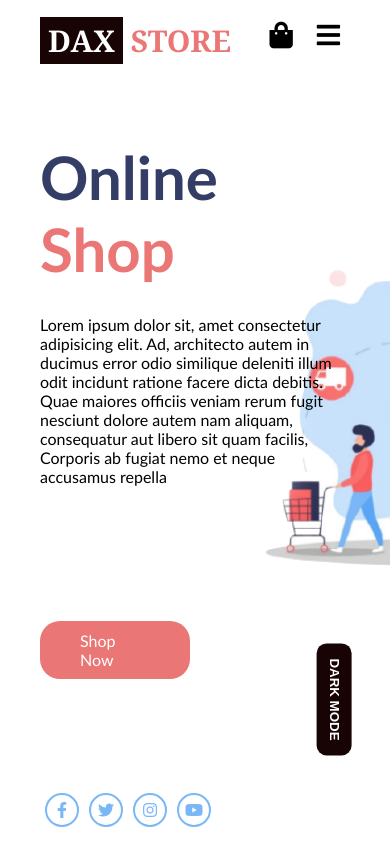
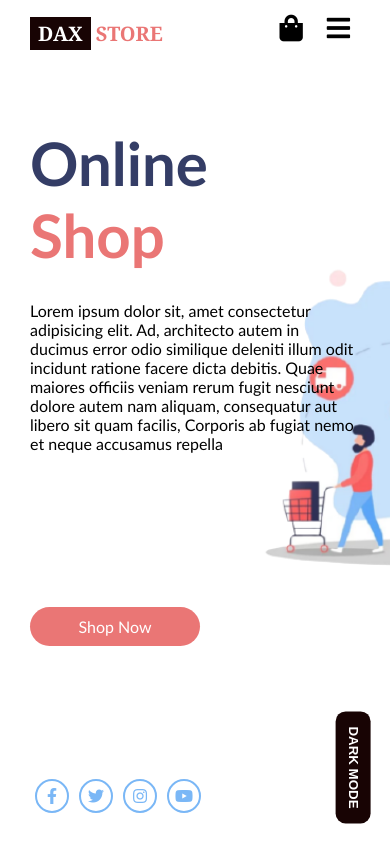
Before and after one commit to Syntacticdev/Dax-One-Store-Landing-Page, a plain HTML site: page index.html in a window 390 px wide. Drawn offline with Linux system fonts and the light colour scheme.

Commit message:
second commit

```diff
--- a/style.css
+++ b/style.css
@@ -107,7 +107,8 @@ a.logo span:first-child {
     outline: none;
     cursor: pointer;
     border-radius: 20px;
-    max-width: 150px;
+    width: 170px;
+    text-align: center;
 }
 
 .shop_now_button:hover {
@@ -139,8 +140,8 @@ a.logo span:first-child {
 
 .toggle_darkmode {
     position: absolute;
-    right: 0;
-    bottom: 15%;
+    right: -5%;
+    bottom: 7%;
 }
 
 #toggleDarkMode {
@@ -175,10 +176,10 @@ a.logo span:first-child {
     body {
         background-position: center;
         background-position-x: 0;
-        padding: 0 40px;
+        padding: 0 30px;
     }
     a.logo {
-        font-size: 30px;
+        font-size: 20px;
         padding-top: 10px;
     }
     .nav {
```
